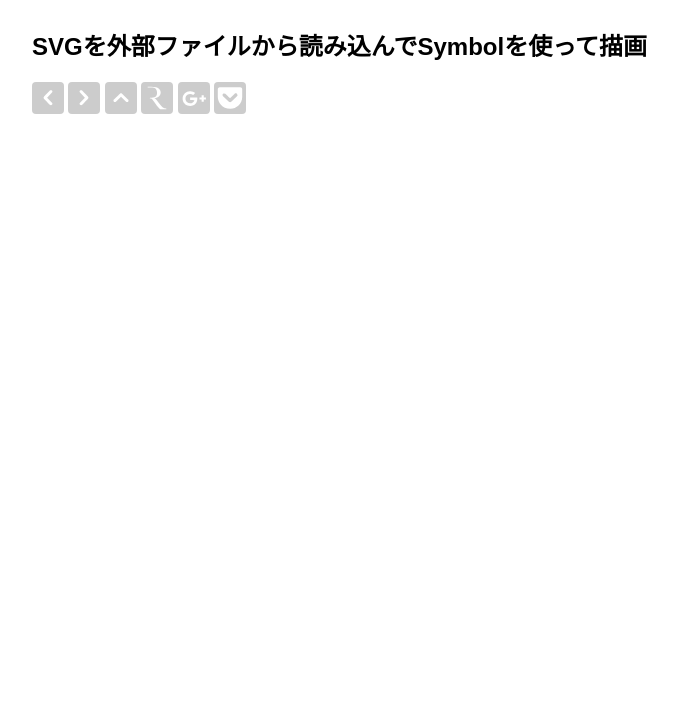
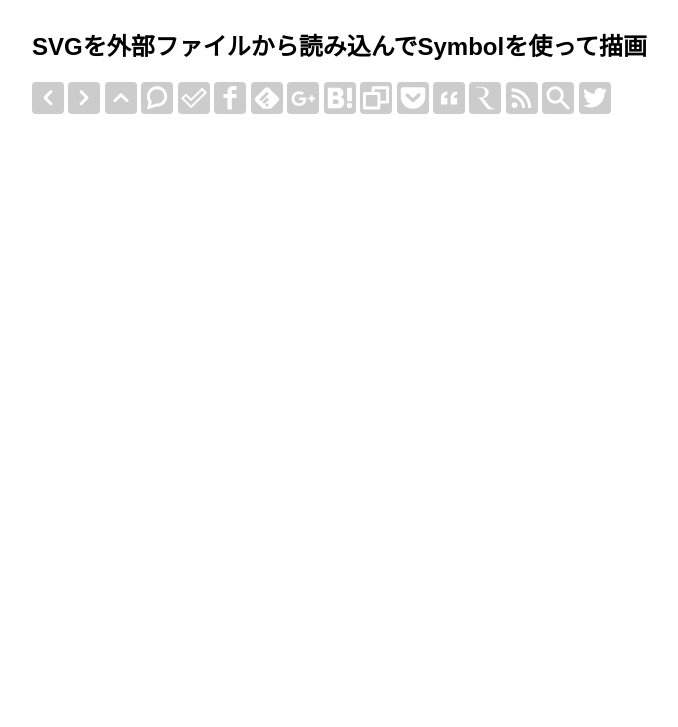
Before and after one commit to rriver/svg-sprite-workflow, a website: page index.html in a window 1280 px wide. Shown: the part 73-800 px from the top of the page, without its empty margins (46-724 px from the left). Drawn offline with Linux system fonts and the light colour scheme.

Commit message:
added all icons to index.html

```diff
--- a/index.html
+++ b/index.html
@@ -44,13 +44,43 @@
 				<use xlink:href="svg/icons.svg#arrow-up" />
 			</svg>
 			<svg class="icon">
-				<use xlink:href="svg/icons.svg#rriver" />
+				<use xlink:href="svg/icons.svg#chat-bubble" />
+			</svg>
+			<svg class="icon">
+				<use xlink:href="svg/icons.svg#check" />
+			</svg>
+			<svg class="icon">
+				<use xlink:href="svg/icons.svg#facebook" />
+			</svg>
+			<svg class="icon">
+				<use xlink:href="svg/icons.svg#feedly" />
 			</svg>
 			<svg class="icon">
 				<use xlink:href="svg/icons.svg#gplus" />
 			</svg>
 			<svg class="icon">
+				<use xlink:href="svg/icons.svg#hatebu" />
+			</svg>
+			<svg class="icon">
+				<use xlink:href="svg/icons.svg#new-window" />
+			</svg>
+			<svg class="icon">
 				<use xlink:href="svg/icons.svg#pocket" />
+			</svg>
+			<svg class="icon">
+				<use xlink:href="svg/icons.svg#quote" />
+			</svg>
+			<svg class="icon">
+				<use xlink:href="svg/icons.svg#rriver" />
+			</svg>
+			<svg class="icon">
+				<use xlink:href="svg/icons.svg#rss" />
+			</svg>
+			<svg class="icon">
+				<use xlink:href="svg/icons.svg#search" />
+			</svg>
+			<svg class="icon">
+				<use xlink:href="svg/icons.svg#twitter" />
 			</svg>
 		</div>
 	</div>
```
